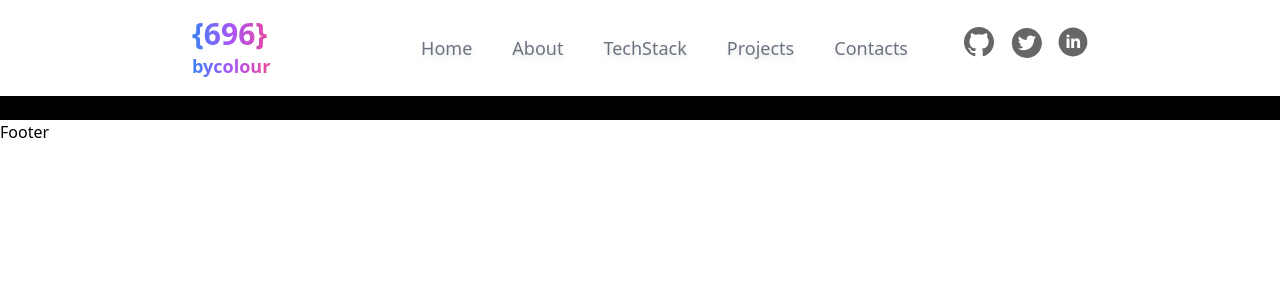
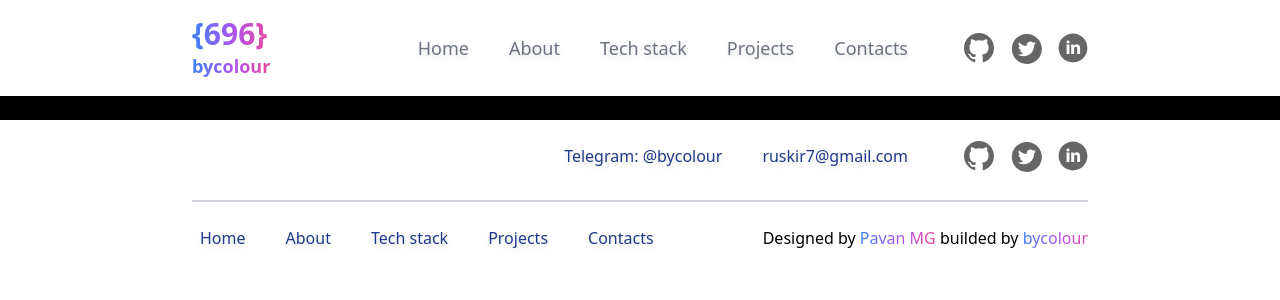
Before and after one commit to bycolour2/portfolio, a React (Vite) app: page / in a window 1280 px wide. Shown: the top 300 px of the page. Built offline with nearby package versions, Linux system fonts and the light colour scheme; what prettier-plugin-tailwindcss would draw is missing.

Commit message:
feat: added socials, header,footer

```diff
--- a/src/components/Footer.tsx
+++ b/src/components/Footer.tsx
@@ -1,7 +1,86 @@
+import { NavLink } from 'react-router-dom';
+
+import { Socials } from './Socials';
+
 export const Footer = () => {
   return (
-    <>
-      <h2>Footer</h2>
-    </>
+    <footer className="flex flex-col justify-center bg-white">
+      <div className="mx-auto w-[70%]">
+        <div className="mb-4 flex flex-row items-center justify-end border-b-2 border-gray-300 pt-4 pb-6">
+          {/* <div className="text-slate-700 opacity-90">
+            <span className="text-2xl font-bold">{'{696}'}</span>
+            <br />
+            <span className="text-md font-bold">bycolour</span>
+          </div> */}
+          <div className="flex flex-row items-center justify-center gap-12">
+            <div className="flex flex-row items-center justify-center gap-6">
+              <p className="p-2 text-base font-medium text-blue-900 drop-shadow-md hover:text-blue-700">
+                Telegram: @bycolour
+              </p>
+              <p className="p-2 text-base font-medium text-blue-900 drop-shadow-md hover:text-blue-700">
+                ruskir7@gmail.com
+              </p>
+            </div>
+            <Socials />
+          </div>
+        </div>
+        <nav className="flex flex-row items-center justify-between pb-4">
+          <div className="flex flex-row gap-6">
+            <NavLink
+              to={'/'}
+              className="p-2 text-base font-medium text-blue-900 drop-shadow-md hover:text-blue-700"
+            >
+              Home
+            </NavLink>
+            <NavLink
+              to={'/about'}
+              className="p-2 text-base font-medium text-blue-900 drop-shadow-md hover:text-blue-700"
+            >
+              About
+            </NavLink>
+            <NavLink
+              to={'/tech'}
+              className="p-2 text-base font-medium text-blue-900 drop-shadow-md hover:text-blue-700"
+            >
+              Tech stack
+            </NavLink>
+            <NavLink
+              to={'/projects'}
+              className="p-2 text-base font-medium text-blue-900 drop-shadow-md hover:text-blue-700"
+            >
+              Projects
+            </NavLink>
+            <NavLink
+              to={'/contacts'}
+              className="p-2 text-base font-medium text-blue-900 drop-shadow-md hover:text-blue-700"
+            >
+              Contacts
+            </NavLink>
+          </div>
+          <div className="flex flex-col">
+            <p>
+              Designed by{' '}
+              <a
+                href="https://github.com/pavanmg007"
+                target="_blank"
+                rel="noreferrer"
+                className="bg-gradient-to-r from-blue-500 via-purple-500 to-pink-500 bg-clip-text text-transparent"
+              >
+                Pavan MG
+              </a>{' '}
+              builded by{' '}
+              <a
+                href="https://github.com/bycolour2"
+                target="_blank"
+                rel="noreferrer"
+                className="bg-gradient-to-r from-blue-500 via-purple-500 to-pink-500 bg-clip-text text-transparent"
+              >
+                bycolour
+              </a>
+            </p>
+          </div>
+        </nav>
+      </div>
+    </footer>
   );
 };
--- a/src/components/NavBar.tsx
+++ b/src/components/NavBar.tsx
@@ -1,66 +1,45 @@
 import { NavLink } from 'react-router-dom';
 
-import GitHub from '../assets/svg/GitHub.svg';
-import LinkedIn from '../assets/svg/LinkedIn.svg';
-import Twitter from '../assets/svg/Twitter.svg';
+import { Socials } from './Socials';
 
 export const NavBar = () => {
   return (
-    <>
-      <div className="flex justify-center bg-white">
-        <div className="flex w-[70%] flex-row items-center justify-between py-4">
+    <header className="container mx-auto flex max-w-[70%] justify-between py-4">
       <div className="bg-gradient-to-r from-blue-500 via-purple-500 to-pink-500 bg-clip-text text-transparent">
         <span className="text-3xl font-bold">{'{696}'}</span>
         <br />
         <span className="text-lg font-bold">bycolour</span>
       </div>
-          <div className="flex flex-row items-start justify-center gap-12">
-            <div className="flex flex-row gap-6">
-              <NavLink
-                to={'/'}
-                className="p-2 text-lg font-medium text-gray-500 drop-shadow-md hover:text-gray-700"
-              >
+      <nav className="flex flex-row items-center justify-center gap-12">
+        <ul className="flex flex-row gap-6">
+          <li className="p-2 text-lg font-medium text-gray-500 hover:text-gray-700">
+            <NavLink to={'/'} className="drop-shadow-md">
               Home
             </NavLink>
-              <NavLink
-                to={'/about'}
-                className="p-2 text-lg font-medium text-gray-500 drop-shadow-md hover:text-gray-700"
-              >
+          </li>
+          <li className="p-2 text-lg font-medium text-gray-500 hover:text-gray-700">
+            <NavLink to={'/about'} className="drop-shadow-md">
               About
             </NavLink>
-              <NavLink
-                to={'/tech'}
-                className="p-2 text-lg font-medium text-gray-500 drop-shadow-md hover:text-gray-700"
-              >
-                TechStack
+          </li>
+          <li className="p-2 text-lg font-medium text-gray-500 hover:text-gray-700">
+            <NavLink to={'/tech'} className="drop-shadow-md">
+              Tech stack
             </NavLink>
-              <NavLink
-                to={'/projects'}
-                className="p-2 text-lg font-medium text-gray-500 drop-shadow-md hover:text-gray-700"
-              >
+          </li>
+          <li className="p-2 text-lg font-medium text-gray-500 hover:text-gray-700">
+            <NavLink to={'/projects'} className="drop-shadow-md">
               Projects
             </NavLink>
-              <NavLink
-                to={'/contacts'}
-                className="p-2 text-lg font-medium text-gray-500 drop-shadow-md hover:text-gray-700"
-              >
+          </li>
+          <li className="p-2 text-lg font-medium text-gray-500 hover:text-gray-700">
+            <NavLink to={'/contacts'} className="drop-shadow-md">
               Contacts
             </NavLink>
-            </div>
-            <div className="flex flex-row items-center gap-4">
-              <a href="/">
-                <img src={GitHub} alt="github" />
-              </a>
-              <a href="/">
-                <img src={Twitter} alt="github" />
-              </a>
-              <a href="/">
-                <img src={LinkedIn} alt="github" />
-              </a>
-            </div>
-          </div>
-        </div>
-      </div>
-    </>
+          </li>
+        </ul>
+        <Socials />
+      </nav>
+    </header>
   );
 };
--- /dev/null
+++ b/src/components/Socials.tsx
@@ -0,0 +1,19 @@
+import GitHub from '../assets/svg/GitHub.svg';
+import LinkedIn from '../assets/svg/LinkedIn.svg';
+import Twitter from '../assets/svg/Twitter.svg';
+
+export const Socials = () => {
+  return (
+    <div className="flex flex-row items-center gap-4">
+      <a href="https://github.com/bycolour2" target="_blank" rel="noreferrer">
+        <img src={GitHub} alt="github" />
+      </a>
+      <a href="/" target="_blank" rel="noreferrer">
+        <img src={Twitter} alt="github" />
+      </a>
+      <a href="/" target="_blank" rel="noreferrer">
+        <img src={LinkedIn} alt="github" />
+      </a>
+    </div>
+  );
+};
```
Lines whose indentation alone changed are shown as unchanged.
